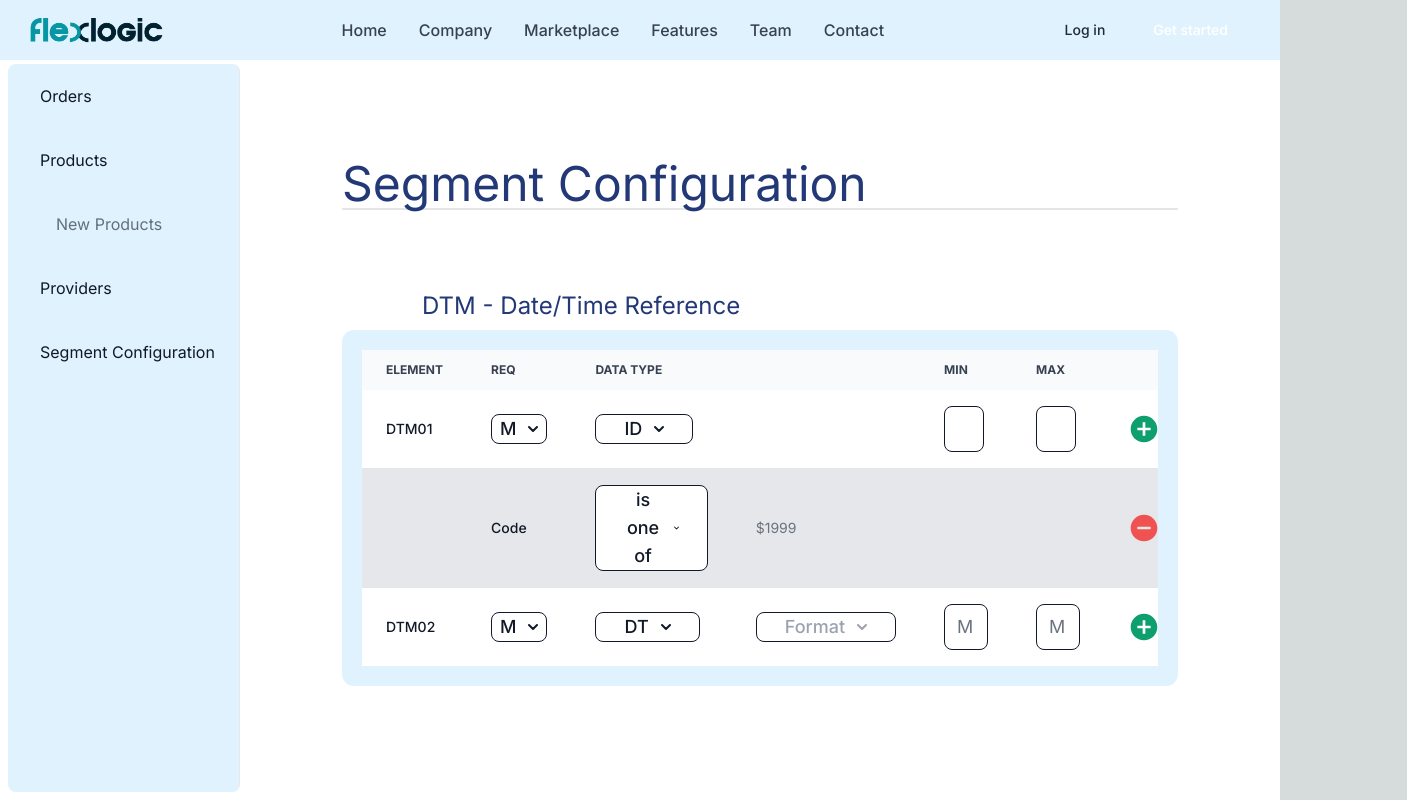
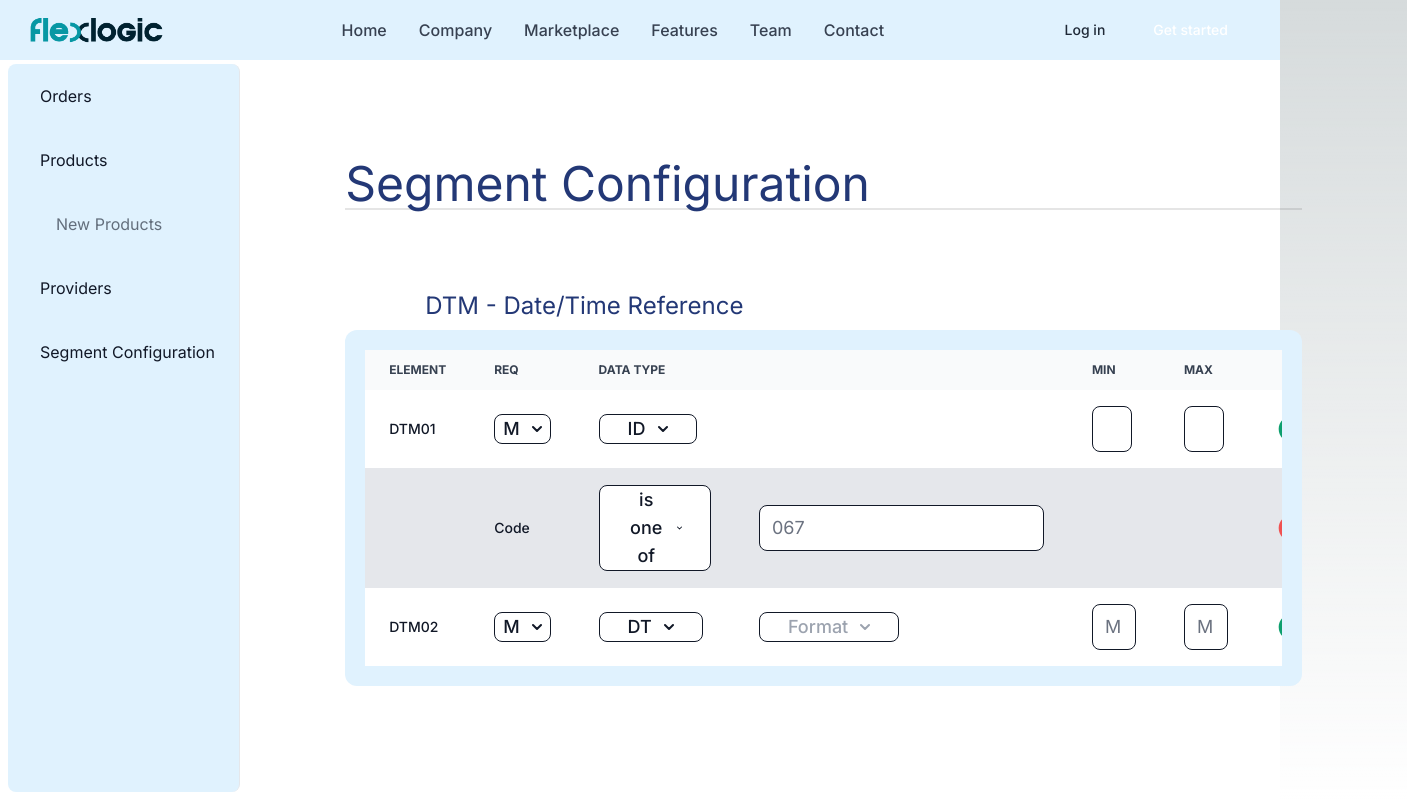
Before and after one commit to JulianJ-mtz/Pruebas_TC3005, a Next.js app: page /dashboard/configuration in a window 1280 px wide. Shown: the whole page, 1407 px wide, since content can reach past the window. Built offline with nearby package versions, Linux system fonts and the light colour scheme.

Commit message:
Added input

```diff
--- a/src/app/dashboard/configuration/page.tsx
+++ b/src/app/dashboard/configuration/page.tsx
@@ -86,7 +86,7 @@ export default function Configuration() {
                             </svg></button>
                           </td>
                           <td className="px-6 py-4">
-                              $1999
+                          <input type="text" className="bg-white border border-gray-900 text-gray-900 text-lg rounded-lg focus:ring-blue-500 block w-50 px-3 dark:bg-gray-700 dark:border-gray-600 dark:placeholder-blue-800 dark:text-white dark:focus:ring-blue-500 dark:focus:border-blue-500" required placeholder="067"/>
                           </td>
                           <td className="px-6 py-4">
 
```
